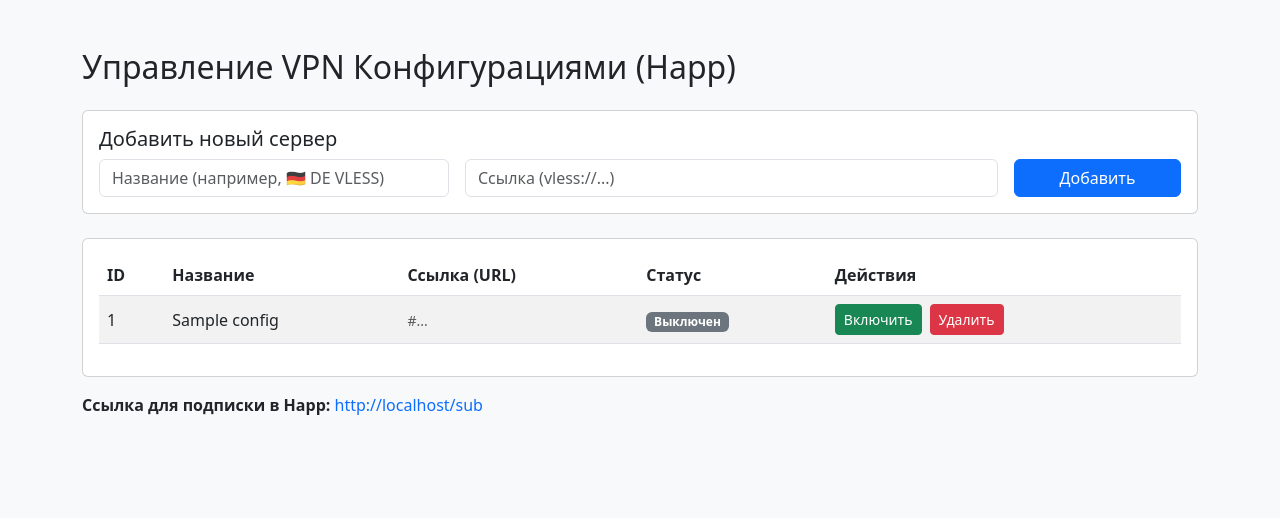
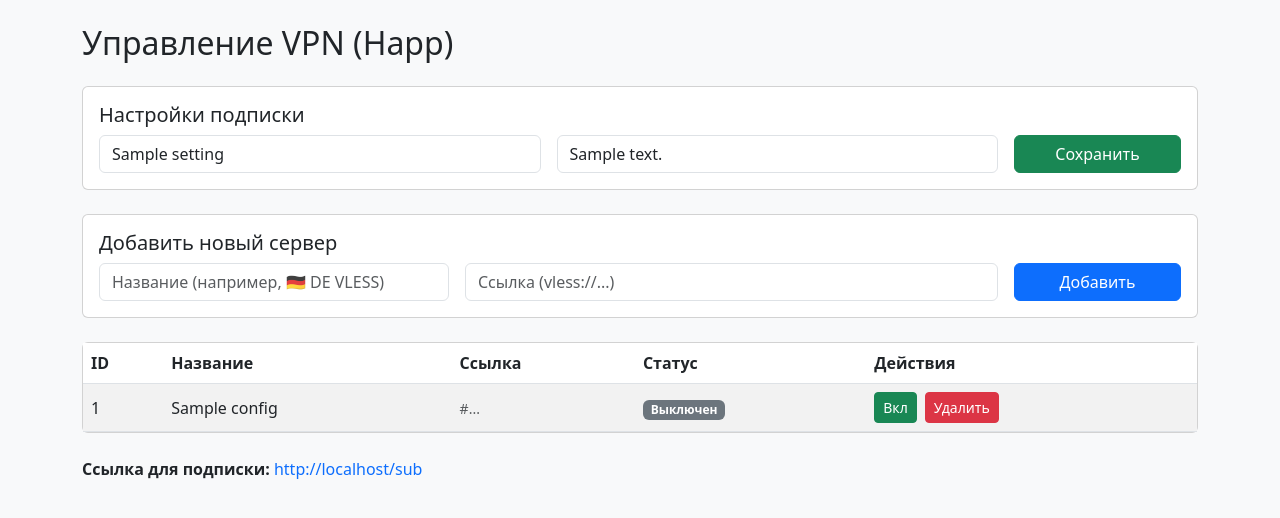
Before and after one commit to Said20055/vpn_panel, a FastAPI app: template app/templates/admin.html in a window 1280 px wide. Shown: the top 518 px of the page. Run offline with FastAPI, Linux system fonts and the light colour scheme; the template is opened without the code that fills it: most values are stand-ins (such as "Sample title", 1, 10 or a date in 2020).

Commit message:
settings update

```diff
--- a/app/domain/models.py
+++ b/app/domain/models.py
@@ -9,3 +9,9 @@ class VpnConfig(Base):
     name = Column(String, index=True)        # Название (например, "🇩🇪 Germany VLESS")
     config_url = Column(String, unique=True) # Сама ссылка vless://..., vmess://...
     is_active = Column(Boolean, default=True)# Активен ли сервер
+
+class SubscriptionSettings(Base):
+    __tablename__ = "subscription_settings"
+    id = Column(Integer, primary_key=True, default=1)
+    sub_name = Column(String, default="Мой VPN")
+    sub_description = Column(String, default="https://t.me/your_channel")
--- a/app/services/vpn_service.py
+++ b/app/services/vpn_service.py
@@ -6,6 +6,12 @@ from app.repository.vpn_repository import vpn_repo
 from app.domain.schemas import VpnConfigCreate, VpnConfigUpdate
 
 class VpnService:
+    def get_settings(self, db: Session):
+        return vpn_repo.get_settings(db)
+
+    def update_settings(self, db: Session, name: str, desc: str):
+        return vpn_repo.update_settings(db, name, desc)
+
     def get_all_configs(self, db: Session):
         return vpn_repo.get_all(db)
 
--- a/app/templates/admin.html
+++ b/app/templates/admin.html
@@ -5,13 +5,30 @@
     <meta charset="UTF-8">
     <meta name="viewport" content="width=device-width, initial-scale=1.0">
     <title>VPN Admin Panel</title>
-    <!-- Подключаем Bootstrap для красоты -->
     <link href="https://cdn.jsdelivr.net/npm/bootstrap@5.3.0/dist/css/bootstrap.min.css" rel="stylesheet">
 </head>
 <body class="bg-light">
 
-<div class="container mt-5">
-    <h2 class="mb-4">Управление VPN Конфигурациями (Happ)</h2>
+<div class="container mt-4">
+    <h2 class="mb-4">Управление VPN (Happ)</h2>
+
+    <!-- Блок настроек подписки -->
+    <div class="card mb-4">
+        <div class="card-body">
+            <h5 class="card-title">Настройки подписки</h5>
+            <form action="/admin/update-settings" method="post" class="row g-3">
+                <div class="col-md-5">
+                    <input type="text" name="sub_name" class="form-control" value="{{ settings.sub_name }}" placeholder="Название подписки" required>
+                </div>
+                <div class="col-md-5">
+                    <input type="text" name="sub_description" class="form-control" value="{{ settings.sub_description }}" placeholder="Ссылка (TG/Сайт)">
+                </div>
+                <div class="col-md-2">
+                    <button type="submit" class="btn btn-success w-100">Сохранить</button>
+                </div>
+            </form>
+        </div>
+    </div>
 
     <!-- Форма добавления нового конфига -->
     <div class="card mb-4">
@@ -33,25 +50,24 @@
 
     <!-- Таблица существующих конфигов -->
     <div class="card">
-        <div class="card-body">
-            <table class="table table-striped align-middle">
+        <div class="card-body p-0"> <!-- p-0 чтобы таблица прилипала к краям -->
+            <div class="table-responsive"> <!-- Это предотвращает поломку верстки на мобильных -->
+                <table class="table table-striped align-middle mb-0">
                     <thead>
                         <tr>
                             <th>ID</th>
                             <th>Название</th>
-                        <th>Ссылка (URL)</th>
+                            <th>Ссылка</th>
                             <th>Статус</th>
                             <th>Действия</th>
                         </tr>
                     </thead>
                     <tbody>
-                    <!-- Jinja2 цикл по списку конфигураций -->
                         {% for config in configs %}
                         <tr>
                             <td>{{ config.id }}</td>
                             <td>{{ config.name }}</td>
-                        <!-- Обрезаем длинную ссылку для красоты -->
-                        <td><small class="text-muted" style="word-break: break-all;">{{ config.config_url[:50] }}...</small></td>
+                            <td><small class="text-muted" style="word-break: break-all;">{{ config.config_url[:30] }}...</small></td>
                             <td>
                                 {% if config.is_active %}
                                     <span class="badge bg-success">Активен</span>
@@ -60,14 +76,13 @@
                                 {% endif %}
                             </td>
                             <td>
-                            <div class="d-flex gap-2">
-                                <!-- Кнопка Вкл/Выкл -->
+                                <!-- d-flex flex-wrap заставляет кнопки переноситься на новую строку, если места мало -->
+                                <div class="d-flex flex-wrap gap-2">
                                     <form action="/admin/toggle/{{ config.id }}" method="post">
                                         <button type="submit" class="btn btn-sm {% if config.is_active %}btn-warning{% else %}btn-success{% endif %}">
-                                        {% if config.is_active %}Выключить{% else %}Включить{% endif %}
+                                            {% if config.is_active %}Выкл{% else %}Вкл{% endif %}
                                         </button>
                                     </form>
-                                <!-- Кнопка Удалить -->
                                     <form action="/admin/delete/{{ config.id }}" method="post">
                                         <button type="submit" class="btn btn-sm btn-danger">Удалить</button>
                                     </form>
@@ -77,23 +92,24 @@
                         {% endfor %}
                         {% if not configs %}
                         <tr>
-                        <td colspan="5" class="text-center">Конфигураций пока нет. Добавьте первую!</td>
+                            <td colspan="5" class="text-center p-3">Конфигураций пока нет.</td>
                         </tr>
                         {% endif %}
                     </tbody>
                 </table>
             </div>
         </div>
+    </div>
 
-    <div class="mt-3">
-        <p><strong>Ссылка для подписки в Happ:</strong> <a href="/sub" target="_blank" class="text-decoration-none" id="sub-link">/sub</a></p>
+    <div class="mt-4 mb-5">
+        <p><strong>Ссылка для подписки:</strong> <a href="#" target="_blank" class="text-decoration-none" id="sub-link">/sub</a></p>
+    </div>
+</div>
+
 <script>
-            // Маленький скрипт, чтобы показывать полный URL для подписки (с твоим IP/доменом)
     document.getElementById('sub-link').innerText = window.location.origin + "/sub";
     document.getElementById('sub-link').href = window.location.origin + "/sub";
 </script>
-    </div>
-</div>
 
 </body>
 </html>
--- a/docker-compose.yml
+++ b/docker-compose.yml
@@ -17,6 +17,6 @@ services:
     volumes:
       - ./nginx.conf:/etc/nginx/conf.d/default.conf:ro
       # ВАЖНО: ЗАМЕНИ ПУТЬ СЛЕВА НА ТОТ, ГДЕ ЛЕЖАТ ТВОИ СЕРТИФИКАТЫ НА UBUNTU
-      - /etc/letsencrypt/live/твой_домен.com:/etc/nginx/ssl:ro
+      - /etc/letsencrypt:/etc/letsencrypt:ro
     depends_on:
       - web
```
Also changed, not shown: app/api/admin.py (+17 -3 lines), app/repository/vpn_repository.py (+16 -1 lines), 1 other file. Lines whose indentation alone changed are shown as unchanged.
